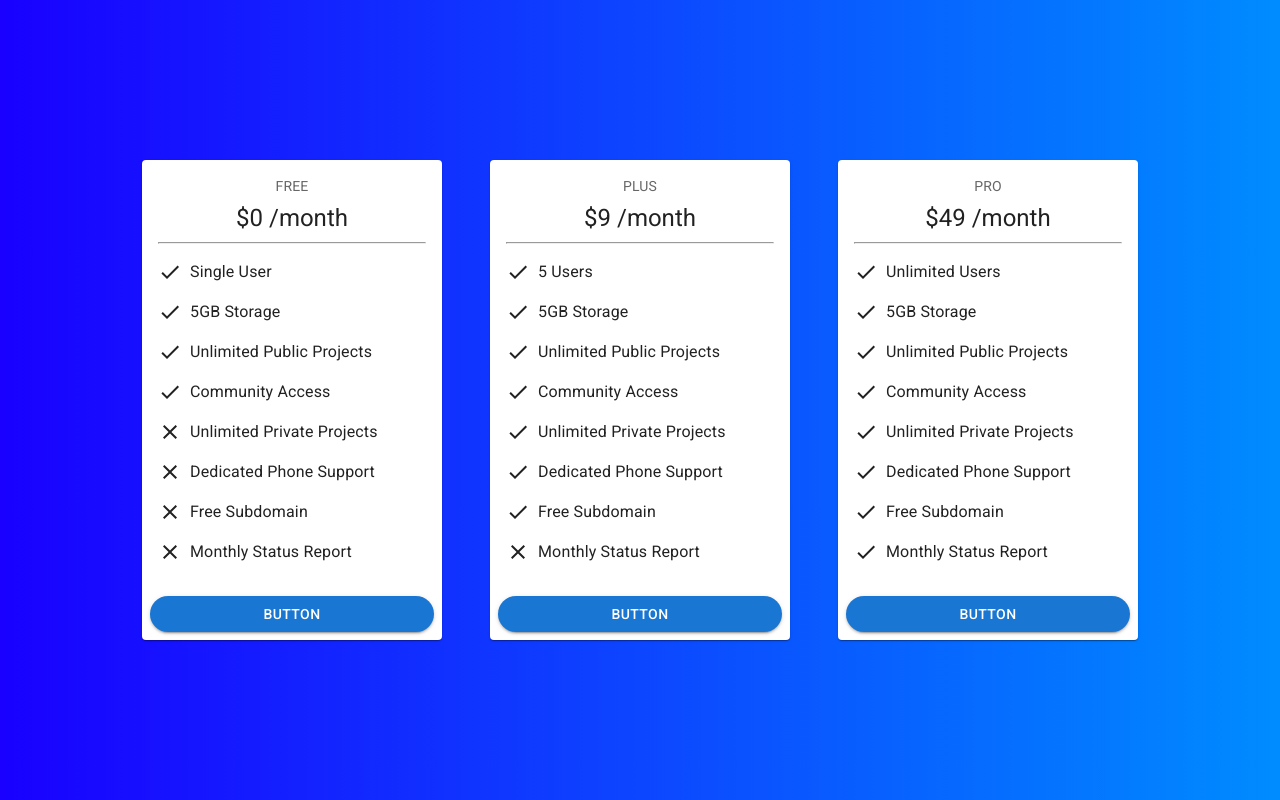
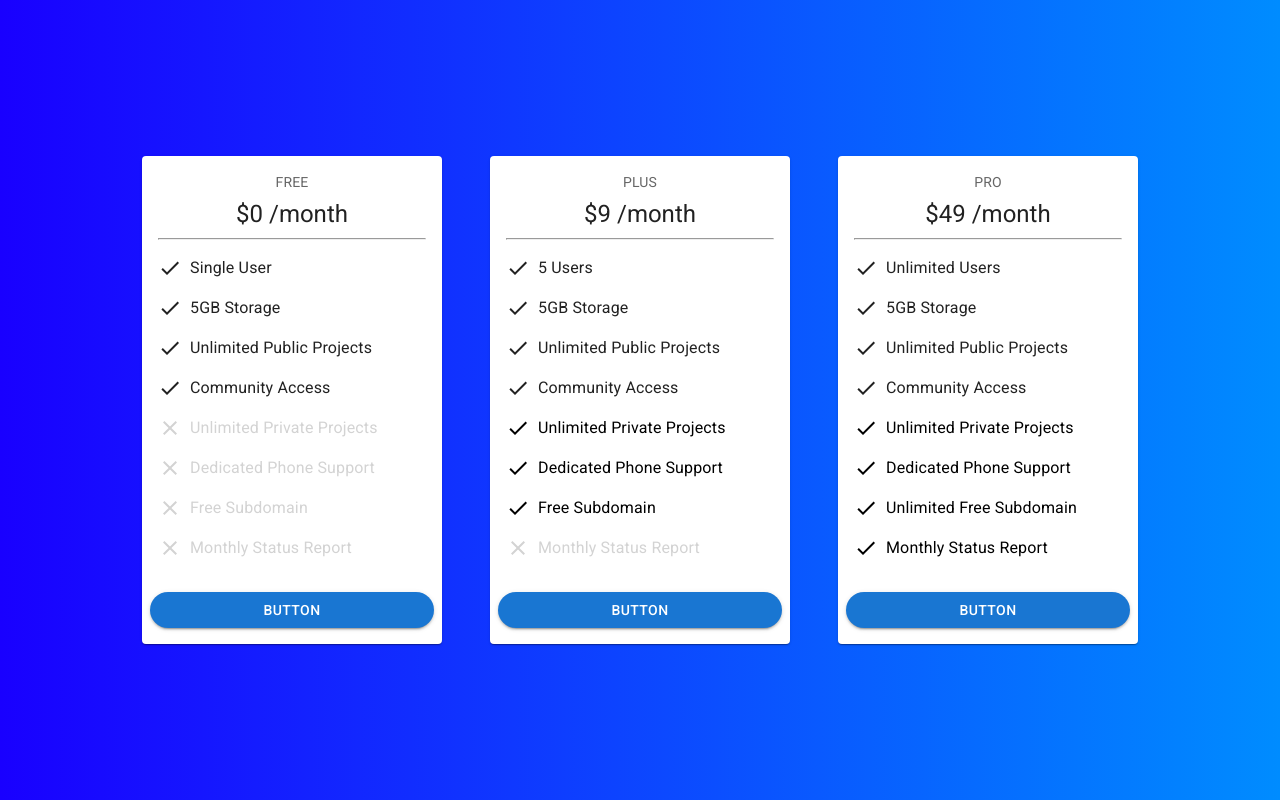
Before and after one commit to Lokesh-Kanna/Guvi_Day-26_Pricing_Table_Task, a React (Create React App) app: page / in a window 1280 px wide. Built offline with nearby package versions, Linux system fonts and the light colour scheme.

Commit message:
Blurred out the inavailable options in cards

```diff
--- a/src/App.js
+++ b/src/App.js
@@ -42,7 +42,7 @@ function App() {
       access: "Community Access",
       privateprojects: "Unlimited Private Projects",
       support: "Dedicated Phone Support",
-      subdomain: "Free Subdomain",
+      subdomain: "Unlimited Free Subdomain",
       statusreport: "Monthly Status Report"
     }
   ]
@@ -80,7 +80,8 @@ function Distributer({ cardContent }) {
 
 
 function CardDisp({option, price, user, storage, publicprojects, access, privateprojects, support, subdomain, statusreport, id}) {
-  // let ids = {id};
+  const style1 = {color: option == "FREE" ? "lightgrey" : "black"}
+  const style2 = {color: option == "FREE" || option == "PLUS" ? "lightgrey" : "black"}
   return (
     <Card id="card" sx={{ maxWidth: 300 }}>
     <CardContent>
@@ -108,19 +109,19 @@ function CardDisp({option, price, user, storage, publicprojects, access, private
           <CheckIcon />
             {access}
           </Typography>
-        <Typography className="typo">
+        <Typography className="typo" style={style1}>
         {option == "FREE" ? <ClearIcon /> : <CheckIcon />}
             {privateprojects}
           </Typography>
-        <Typography className="typo">
+        <Typography className="typo" style={style1}>
         {option == "FREE" ? <ClearIcon /> : <CheckIcon />}
             {support}
           </Typography>
-        <Typography className="typo">
+        <Typography className="typo" style={style1}>
         {option == "FREE" ? <ClearIcon /> : <CheckIcon />}
             {subdomain}
           </Typography>
-        <Typography className="typo">
+        <Typography className="typo" style={style2}>
         {option == "FREE" || option == "PLUS"? <ClearIcon /> : <CheckIcon />}
             {statusreport}
           </Typography>
--- a/src/index.css
+++ b/src/index.css
@@ -27,7 +27,8 @@ code {
 }
 
 #card:hover {
-  zoom: 1;
+  cursor: pointer;
+  zoom: 1.02;
 }
 
 .details {
@@ -44,6 +45,7 @@ code {
 #btn {
   border-radius: 2rem !important;
   width: 100%;
+  margin-bottom: 0.5rem;
 }
 
 .css-1xez8po-MuiPaper-root-MuiCard-root {
```
